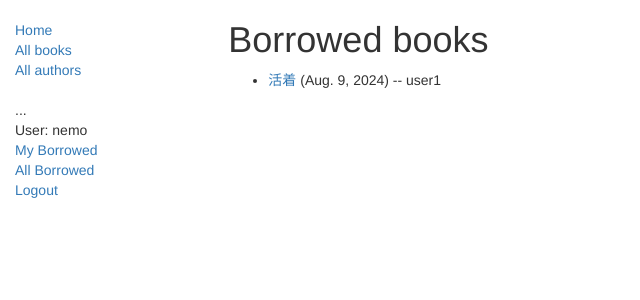
After one commit to QJLONG/LocalLibrary, a Django app: page /catalog/loanedbooks/ in a window 1280 px wide. The commit adds this page. Shown: the top 300 px of the page, without its empty margins (0-640 px from the left). Run offline with Django 4.2, Linux system fonts and the light colour scheme; a user stored in the database is signed in; data comes from the database, SQL or seed files in the repository; both versions use the stored data as it was after the commit; some libraries are stand-ins or nearby versions.

Commit message:
添加权限，只有管理员用户能查看all borrowed

```diff
--- a/catalog/models.py
+++ b/catalog/models.py
@@ -83,7 +83,7 @@ class BookInstance(models.Model):
         ('r', 'Reserved'),
     )
 
-    status = models.CharField(max_length=1, choices=LOAN_STATUS, blank=True, default='m', help_text='Book availability')
+    status = models.CharField(max_length=1, choices=LOAN_STATUS, blank=True, default='m', help_text='Book ailability')
 
     def is_overtime(self):
         """
--- a/catalog/templates/base_generic.html
+++ b/catalog/templates/base_generic.html
@@ -29,13 +29,16 @@
                     ...
 
                     {% if user.is_authenticated %}
-                      <li>User: {{ user.get_username }}</li>
-                      <li><a href="{% url 'my-borrowed' %}">My Borrowed</a></li>
-                      <li><a href="{% url 'logout'%}?next={{request.path}}">Logout</a></li>
+                    <li>User: {{ user.get_username }}</li>
+                    <li><a href="{% url 'my-borrowed' %}">My Borrowed</a></li>
+                    {% if perms.catalog.can_mark_returned %}
+                    <li><a href="{% url 'all-borrowed' %}">All Borrowed</a></li>
+                    {% endif %}
+                    <li><a href="{% url 'logout'%}?next={{request.path}}">Logout</a></li>
                     {% else %}
-                      <li><a href="{% url 'login'%}?next={{request.path}}">Login</a></li>
+                    <li><a href="{% url 'login'%}?next={{request.path}}">Login</a></li>
                     {% endif %}
-                  </ul>
+                </ul>
 
                 {% endblock %}
             </div>
--- /dev/null
+++ b/catalog/templates/catalog/bookinstance_list_borrowed_all.html
@@ -0,0 +1,19 @@
+{% extends "base_generic.html" %}
+
+{% block content %}
+    <h1>Borrowed books</h1>
+
+    {% if bookinstance_list %}
+    <ul>
+
+      {% for bookinst in bookinstance_list %}
+      <li class="{% if bookinst.is_overdue %}text-danger{% endif %}">
+        <a href="{% url 'book-detail' bookinst.book.pk %}">{{bookinst.book.title}}</a> ({{ bookinst.due_back }}) -- {{ bookinst.borrower }}
+      </li>
+      {% endfor %}
+    </ul>
+
+    {% else %}
+      <p>There are no books borrowed.</p>
+    {% endif %}
+{% endblock %}
--- a/catalog/urls.py
+++ b/catalog/urls.py
@@ -10,4 +10,5 @@ urlpatterns = [
     path('author/<int:pk>', views.AuthorDetailView.as_view(), name='author-detail'),
     # path('book/<int:pk>',views.book_detail_view, name='book-detail'),
     path('mybooks/', views.LoanedBooksByUserListView.as_view(), name='my-borrowed'),
+    path("loanedbooks/", views.LoanedBooks.as_view(), name="all-borrowed"),
 ]
--- a/catalog/views.py
+++ b/catalog/views.py
@@ -2,6 +2,7 @@ from django.shortcuts import render
 from .models import Book, Author, BookInstance, Genre
 from django.contrib.auth.decorators import login_required
 from django.contrib.auth.mixins import LoginRequiredMixin
+from django.contrib.auth.mixins import PermissionRequiredMixin
 # Create your views here.
 
 
@@ -94,3 +95,12 @@ class LoanedBooksByUserListView(LoginRequiredMixin,generic.ListView):
 
     def get_queryset(self):
         return BookInstance.objects.filter(borrower=self.request.user).filter(status__exact='o').order_by('due_back')
+
+class LoanedBooks(PermissionRequiredMixin,generic.ListView):
+    permission_required = 'catalog.can_mark_returned'
+    model = BookInstance
+    template_name = 'catalog/bookinstance_list_borrowed_all.html'
+    paginate_by = 10
+
+    def get_queryset(self):
+        return BookInstance.objects.filter(status__exact='o').order_by('due_back')
```
Also changed, not shown: catalog/migrations/0005_alter_bookinstance_status.py (added), db.sqlite3.
